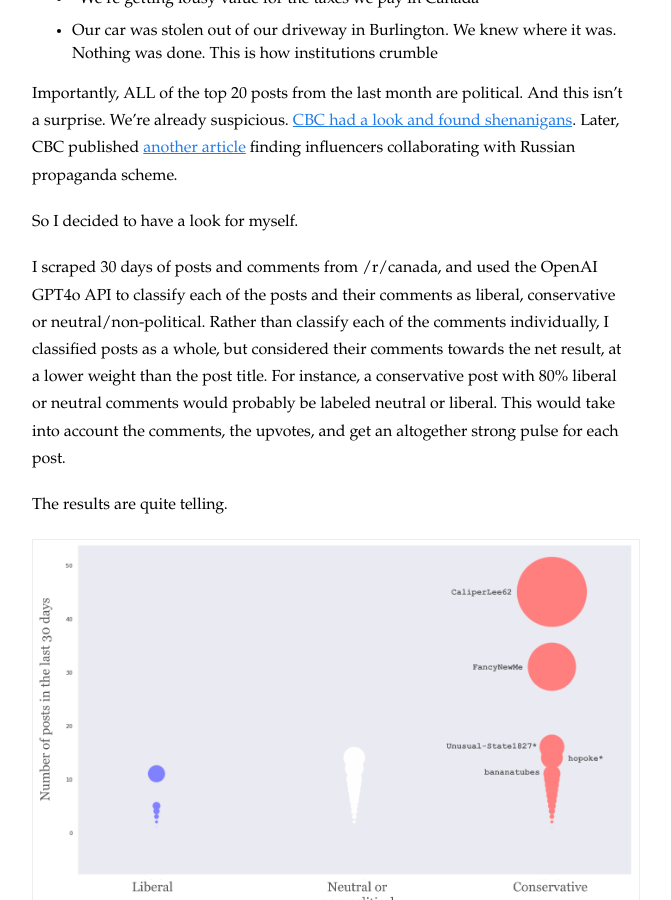
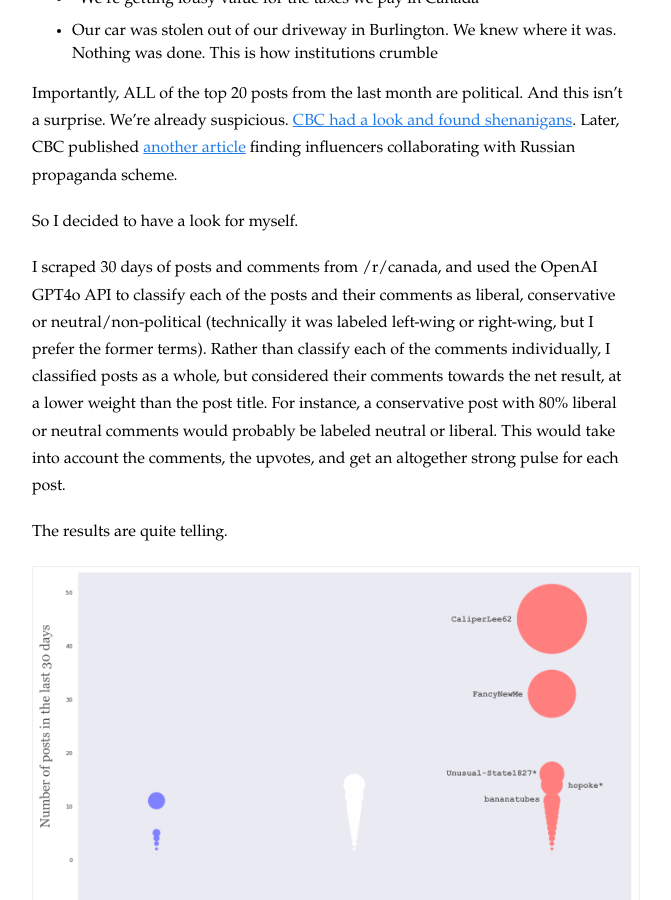
Before and after one commit to ryan-anderson-ds/ryan-anderson-ds.github.io, a Jekyll site: the page built from _posts/2024-09-08-Reddit-Propaganda.md, in a window 1280 px wide and 900 px high, scrolled down 907 px. Shown: the whole window, without its empty margins (308-979 px from the left). Built offline with Jekyll 4.4.1, drawn with Linux system fonts in a browser that asks for light colours.

Commit message:
Update 2024-09-08-Reddit-Propaganda.md

```diff
--- a/_posts/2024-09-08-Reddit-Propaganda.md
+++ b/_posts/2024-09-08-Reddit-Propaganda.md
@@ -21,7 +21,7 @@
 
 So I decided to have a look for myself.
 
-I scraped 30 days of posts and comments from /r/canada, and used the OpenAI GPT4o API to classify each of the posts and their comments as liberal, conservative or neutral/non-political. Rather than classify each of the comments individually, I classified posts as a whole, but considered their comments towards the net result, at a lower weight than the post title. For instance, a conservative post with 80% liberal or neutral comments would probably be labeled neutral or liberal. This would take into account the comments, the upvotes, and get an altogether strong pulse for each post.
+I scraped 30 days of posts and comments from /r/canada, and used the OpenAI GPT4o API to classify each of the posts and their comments as liberal, conservative or neutral/non-political (technically it was labeled left-wing or right-wing, but I prefer the former terms). Rather than classify each of the comments individually, I classified posts as a whole, but considered their comments towards the net result, at a lower weight than the post title. For instance, a conservative post with 80% liberal or neutral comments would probably be labeled neutral or liberal. This would take into account the comments, the upvotes, and get an altogether strong pulse for each post.
 
 The results are quite telling.
 
```
